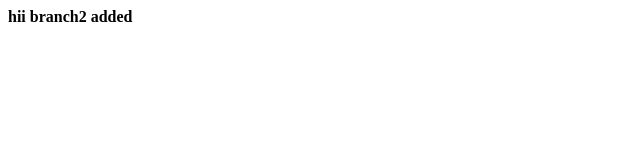
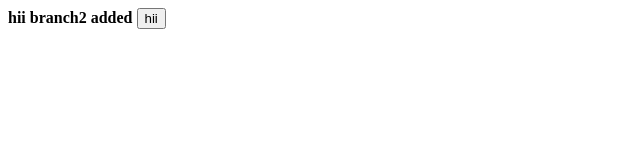
Before and after one commit to Rajputvaishnavi3/mona, a plain HTML site: page index.html in a window 1280 px wide. Shown: the full height of the page, 0-640 px from the left. Drawn offline with Linux system fonts and the light colour scheme.

Commit message:
buttonchnage

```diff
--- a/index.html
+++ b/index.html
@@ -1,2 +1,2 @@
 <b>hii</b>
-<b>branch2 added</b>
+<b>branch2 added <button>hii</button></b>
```
